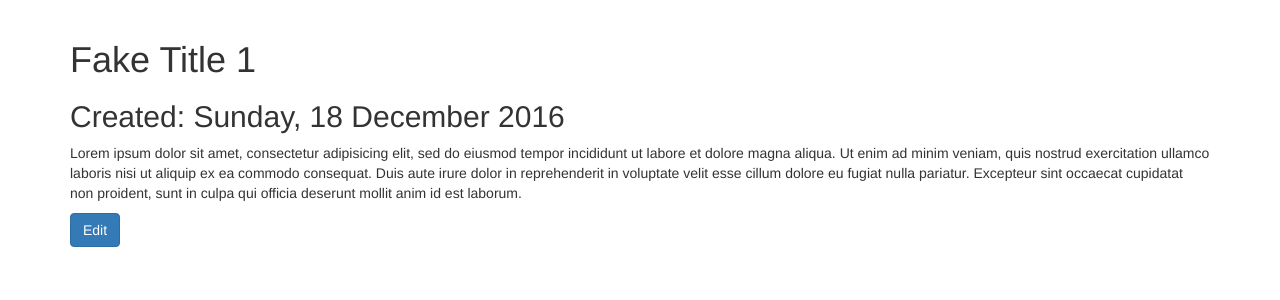
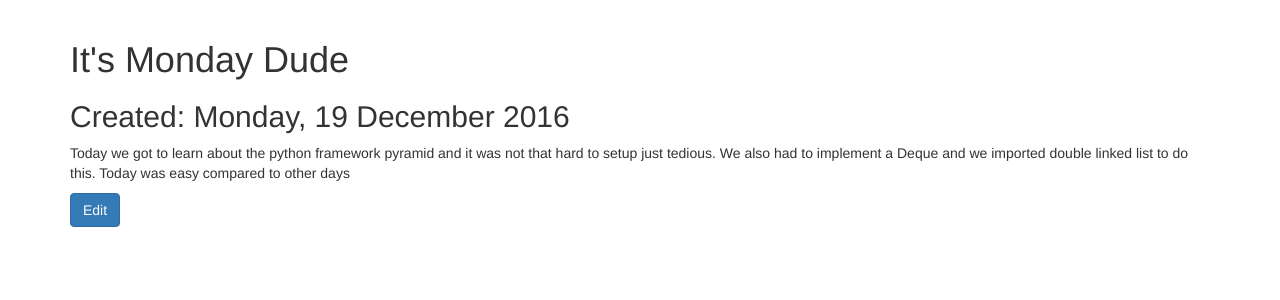
Before and after one commit to amosboldor/learning_journal_basic, a Python web app: template learning_journal_basic/templates/post_detail.html in a window 1280 px wide. Shown: the part 52-352 px from the top of the page. Run offline with Jinja, Linux system fonts and the light colour scheme; the template is opened without the code that fills it, so the values that code supplies are empty; some libraries are stand-ins or nearby versions.

Commit message:
add learning journal

```diff
--- a/learning_journal_basic/templates/post_detail.html
+++ b/learning_journal_basic/templates/post_detail.html
@@ -30,10 +30,10 @@
           </div>
         </nav>
         <main class="container">
-            <h1>Fake Title 1</h1>
-            <h2>Created: Sunday, 18 December 2016</h2>
+            <h1>It's Monday Dude</h1>
+            <h2>Created: Monday, 19 December 2016</h2>
             <p>
-                Lorem ipsum dolor sit amet, consectetur adipisicing elit, sed do eiusmod tempor incididunt ut labore et dolore magna aliqua. Ut enim ad minim veniam, quis nostrud exercitation ullamco laboris nisi ut aliquip ex ea commodo consequat. Duis aute irure dolor in reprehenderit in voluptate velit esse cillum dolore eu fugiat nulla pariatur. Excepteur sint occaecat cupidatat non proident, sunt in culpa qui officia deserunt mollit anim id est laborum.
+                Today we got to learn about the python framework pyramid and it was not that hard to setup just tedious. We also had to implement a Deque and we imported double linked list to do this. Today was easy compared to other days
             </p>
             <a href="/journal/fake/edit-entry"><button type="button" id="target" class="btn btn-primary">Edit</button></a>
         </main>
```
